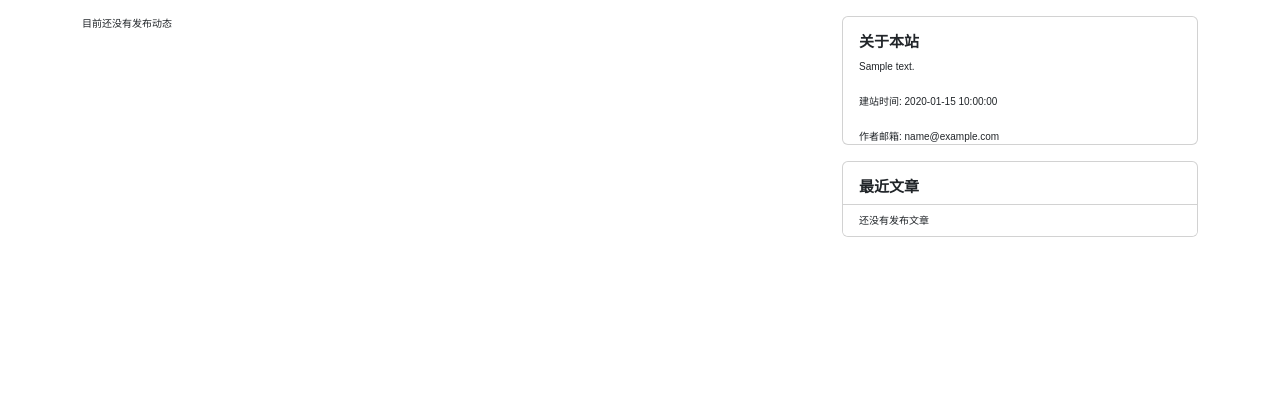
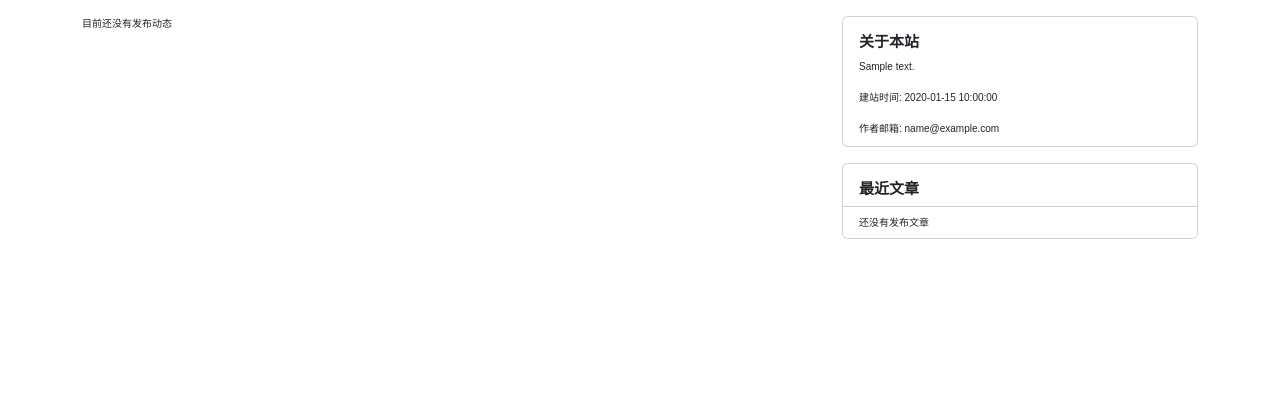
Before and after one commit to gaotianchi/myblog, a Flask app: template myblog/templates/page/home.html in a window 1280 px wide. Shown: the part 126-546 px from the top of the page. Run offline with Flask 3, Linux system fonts and the light colour scheme; the template is opened without the code that fills it: most values are stand-ins (such as "Sample title", 1, 10 or a date in 2020); parts of the project's set-up code (start-up, migrations or seed data) failed here and were passed over; some libraries are stand-ins or nearby versions.

Commit message:
调整字体大小

```diff
--- a/app.py
+++ b/app.py
@@ -3,7 +3,3 @@ from dotenv import load_dotenv
 from myblog import create_app
 
 load_dotenv()
-
-
-if __name__ == "__main__":
-    app = create_app()
--- a/myblog/static/css/base.css
+++ b/myblog/static/css/base.css
@@ -60,9 +60,6 @@ h6 {
   font-size: 1.2em;
 }
 
-p {
-  margin-bottom: 2em;
-}
 
 /* 全局表格样式
 =================================== */
@@ -123,6 +120,17 @@ table {
   margin-bottom: 1em;
 }
 
+.card-text:last-child {
+  margin-bottom: 1em;
+}
+
+/* 文章样式
+===================================================== */
+article  p {
+  font-size: 1.4em;
+  margin-bottom: 2em;
+}
+
 /* 引用块样式
 ==================================================== */
 blockquote {
```
